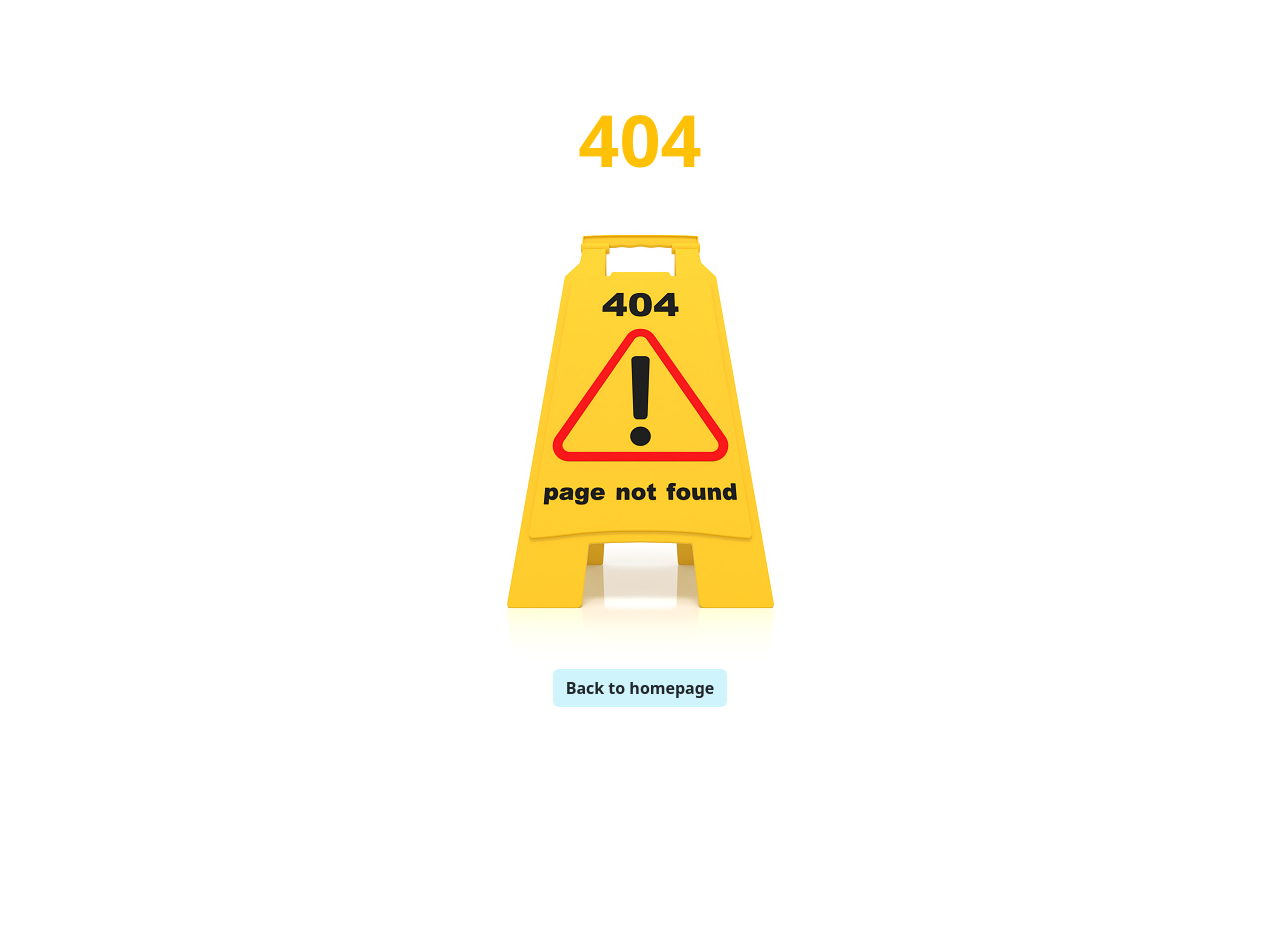
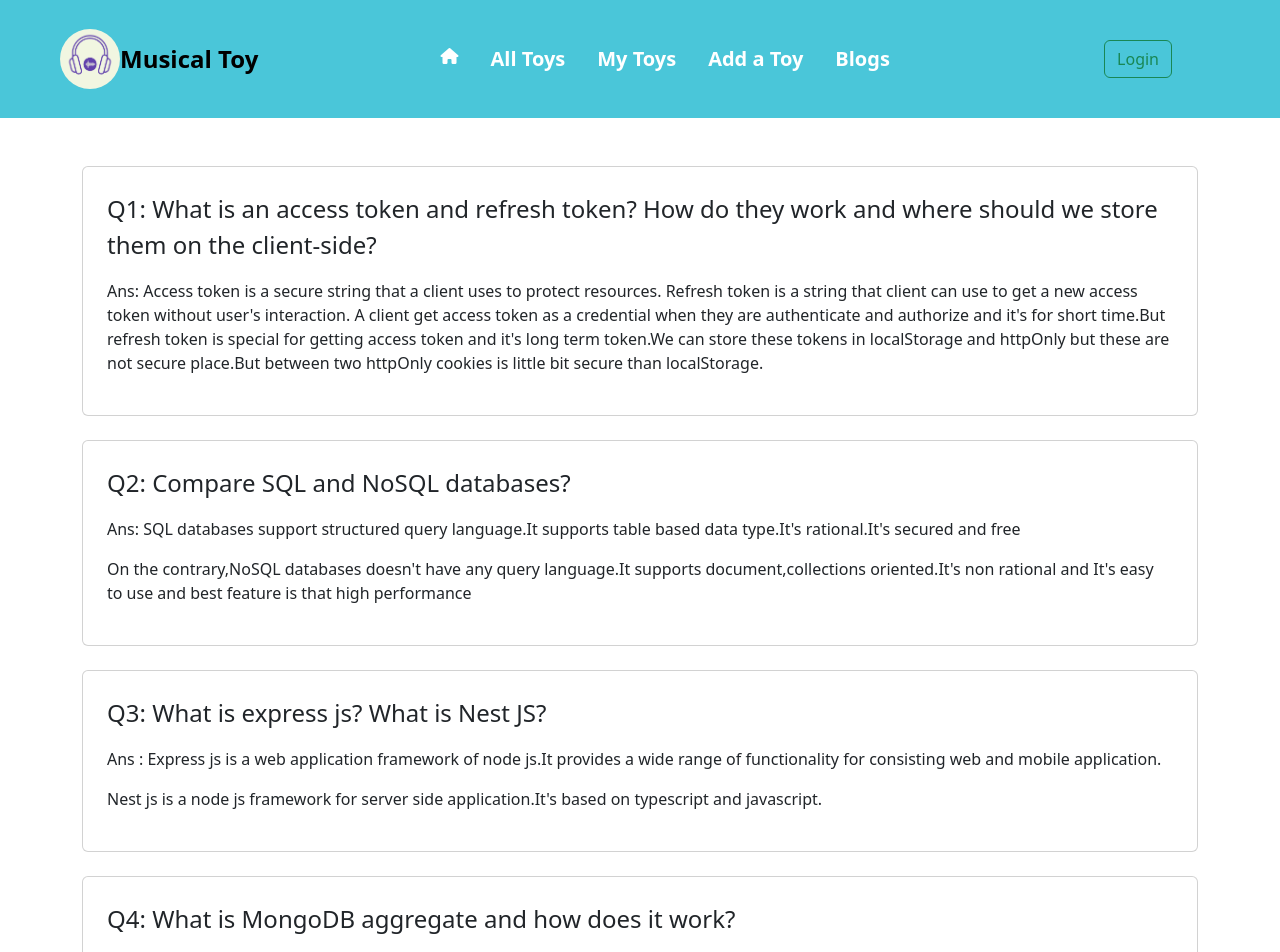
Before and after one commit to Showmandas/Musical-Toy-React-Client, a React (Vite) app: page /blog in a window 1280 px wide. Before the commit this address had no page. Shown: the top 952 px of the page. Before the commit the page ends 800 px from the top, so only its background shows below. Built offline with nearby package versions, Linux system fonts and the light colour scheme.

Commit message:
blog page added

```diff
--- /dev/null
+++ b/src/components/BlogPage/Blog.jsx
@@ -0,0 +1,31 @@
+import React from 'react'
+
+export default function Blog() {
+  return (
+    <div className='container my-5'>
+    <div className="card p-4 mb-4">
+        <p className='fs-4 fw-medium'>Q1: What is an access token and refresh token? How do they work and where should we store them on the client-side?</p>
+        <p>
+        Ans: Access token is a secure string that a client uses to protect resources.
+        Refresh token is a string that client can use to get a new access token without user's interaction.
+        A client get access token as a credential when they are authenticate and authorize and it's for short time.But refresh token is special for getting access token and it's long term token.We can store these tokens in localStorage and httpOnly but these are not secure place.But between two httpOnly cookies is little bit secure than localStorage.</p>
+    </div>
+    <div className="card p-4 mb-4">
+    <p className='fs-4 fw-medium'>Q2: Compare SQL and NoSQL databases?</p>
+    <p>Ans: SQL databases support structured query language.It supports table based data type.It's rational.It's secured  and free</p>
+    <p>On the contrary,NoSQL databases doesn't have any query language.It supports document,collections oriented.It's non rational and It's easy to use and best feature is that high performance</p>
+
+    </div>
+    <div className="card p-4 mb-4">
+        <p className='fs-4 fw-medium'>Q3: What is express js? What is Nest JS?</p>
+        <p>Ans : Express js is a web application framework of node js.It provides a wide range of functionality for consisting web and mobile application.</p>
+        <p>Nest js is a node js framework for server side application.It's based on typescript and javascript. </p>
+    </div>
+    <div className="card p-4 mb-4">
+        <p className='fs-4 fw-medium'>Q4: What is MongoDB aggregate and how does it work?</p>
+        <p>Ans : MongoDB aggregation is akind of  operations which process data records and return computed result.It collects values from different documents  and group them together and performs various types of operations on them. </p>
+    </div>
+
+    </div>
+  )
+}
--- a/src/components/Header/Header.jsx
+++ b/src/components/Header/Header.jsx
@@ -32,7 +32,7 @@ export default function Header() {
           <Link className="nav-link text-white fw-bold fs-5">Add a Toy</Link>
         </li>
         <li className="nav-item px-2">
-          <Link className="nav-link text-white fw-bold fs-5">Blogs</Link>
+          <Link to={'/blog'} className="nav-link text-white fw-bold fs-5">Blogs</Link>
         </li>
       </ul>
       <div className="d-flex justify-content-center px-5">
```
Also changed, not shown: src/main.jsx (+6 -1 lines).
